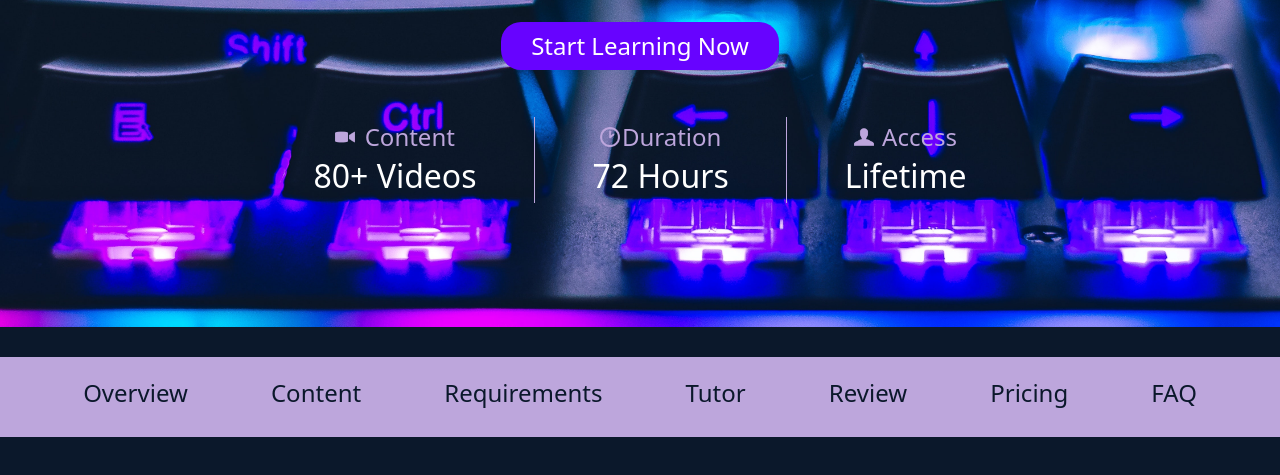
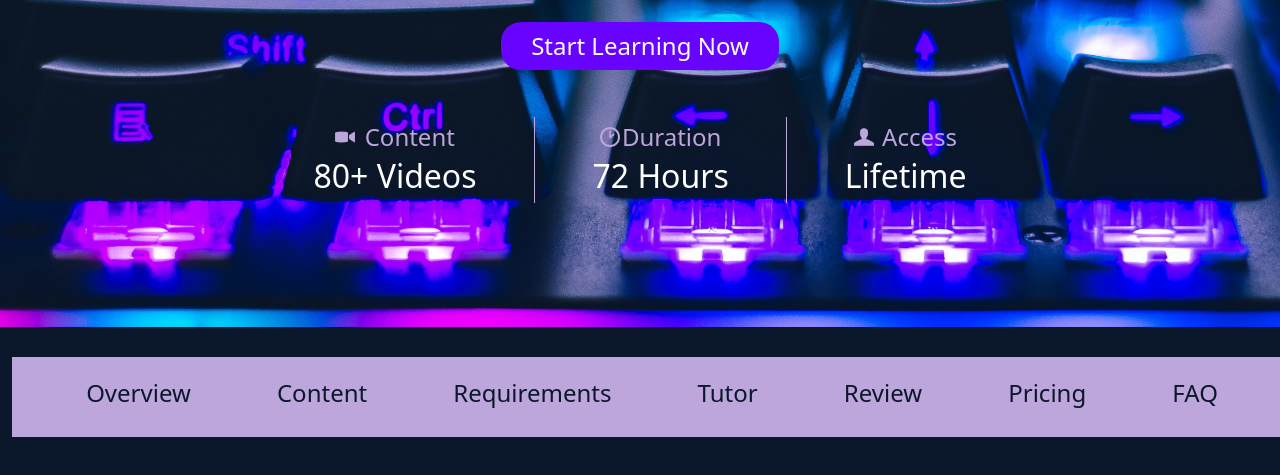
Before and after one commit to gr19467/Bootstrap, a plain HTML site: page index.html in a window 1280 px wide. Shown: the part 363-838 px from the top of the page. Drawn offline with nearby package versions, Linux system fonts and the light colour scheme.

Commit message:
added bootstrap grid to nav

```diff
--- a/index.html
+++ b/index.html
@@ -48,7 +48,7 @@
         </div>
 
         <!--Navigation-->
-        <div class="nav">
+        <div class="nav row row-cols-7 row-cols-sm-2 row-cols-md-4">
             <h1>Overview</h1>
             <h1>Content</h1>
             <h1>Requirements</h1>
--- a/style.scss
+++ b/style.scss
@@ -151,5 +151,6 @@ body{
 
     h1{
         font-size: 150%;
+        width: fit-content;
     }
 }
```
Also changed, not shown: style.css, 1 other file.
